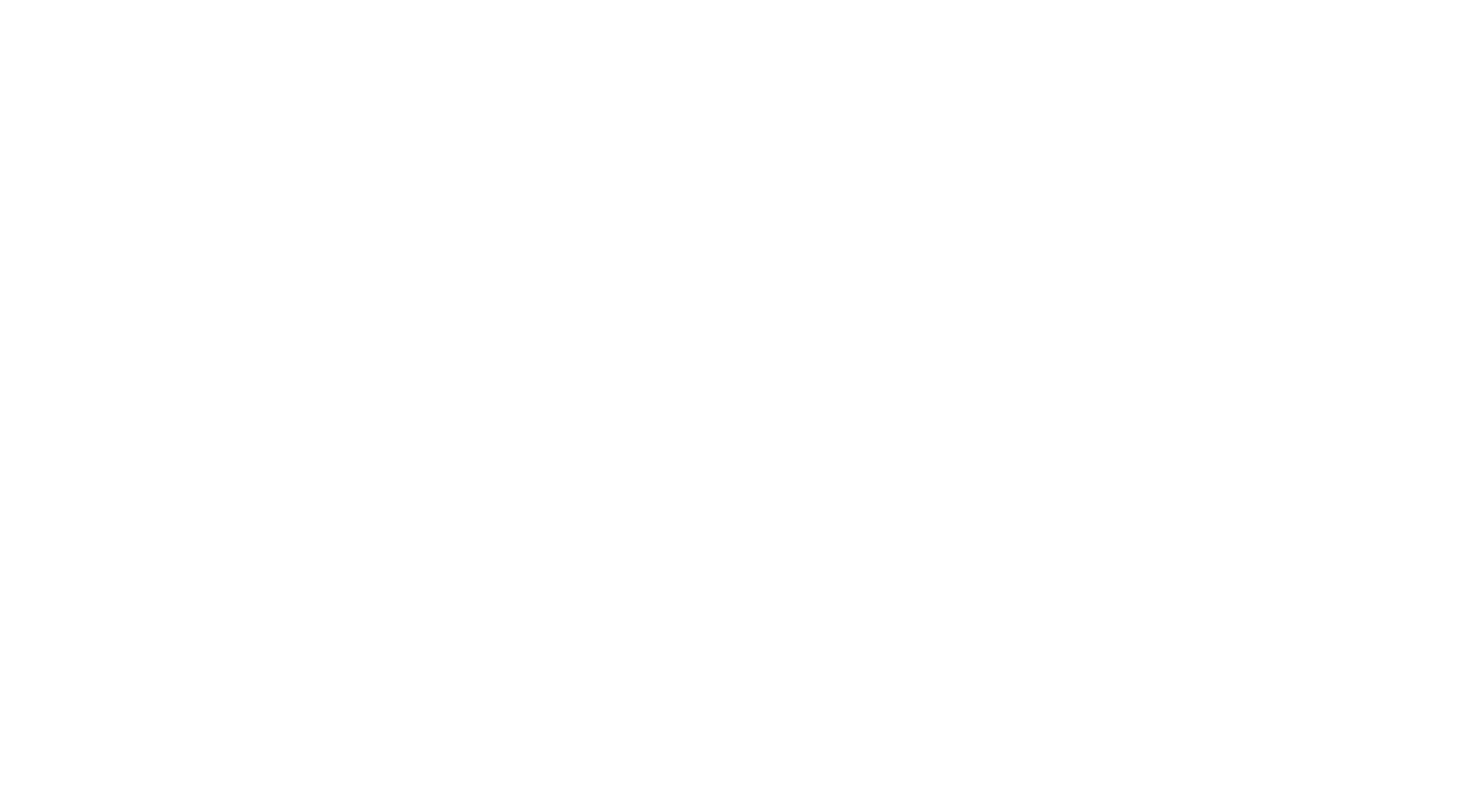
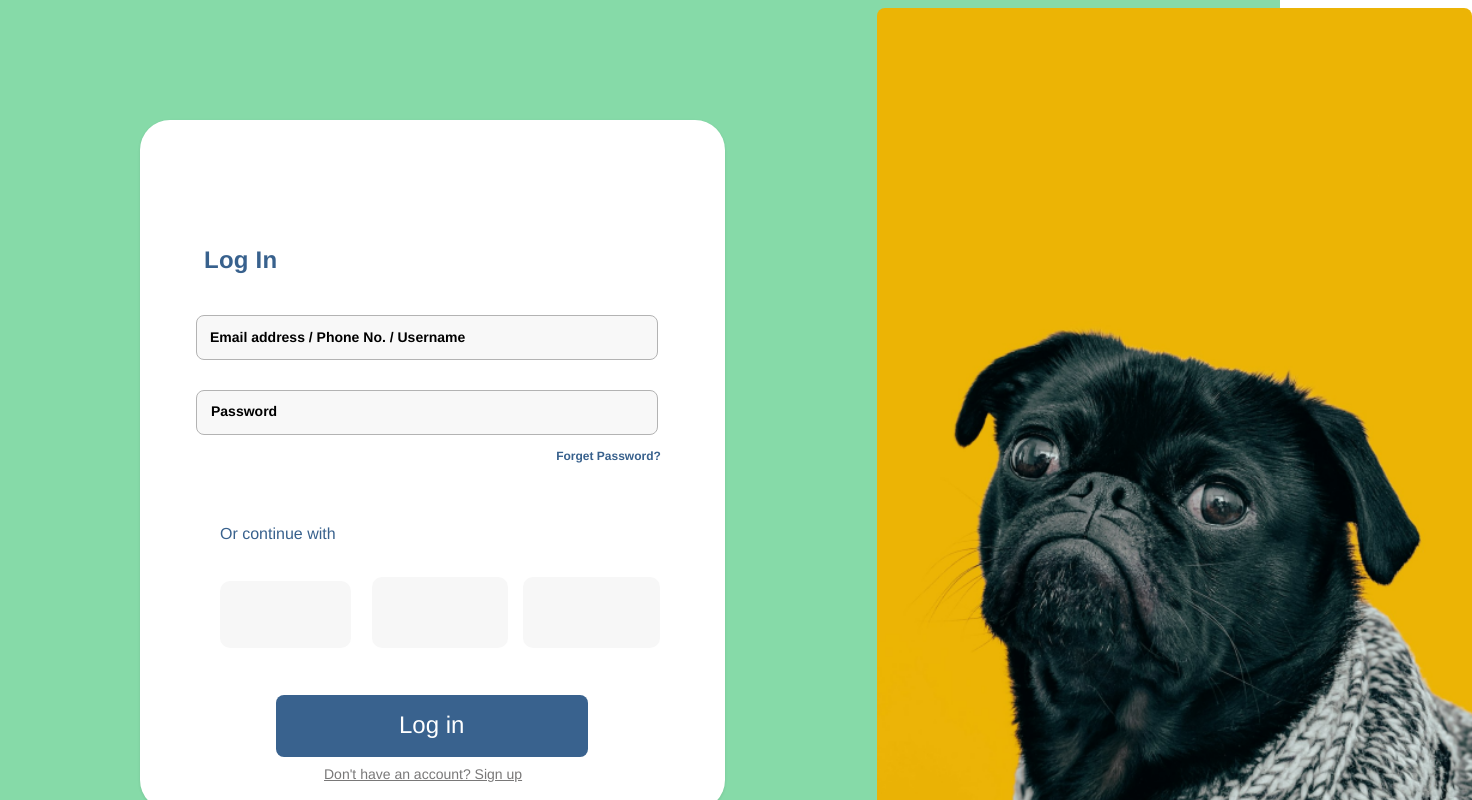
Before and after one commit to hit-sharq/petApp-frontend, a React (Vite) app: page /log in a window 1280 px wide. Before the commit this address had no page. Shown: the part 140-940 px from the top of the page, 1472 px wide, since content can reach past the window. Before the commit the page ends 800 px from the top, so only its background shows below. Built offline with nearby package versions, Linux system fonts and the light colour scheme.

Commit message:
Login changes

```diff
--- a/src/App.jsx
+++ b/src/App.jsx
@@ -8,6 +8,7 @@ import "./index.css";
 import { Overview } from "./components/Overview";
 import { Health } from "./components/Health";
 import { Login } from "./components/Login";
+import { Log } from "./components/Log";
 import { AddPet } from "./components/Addpet";
 import { Community } from "./components/Community";
 import { SignUp } from "./components/SignUp";
@@ -27,6 +28,7 @@ function App() {
     <Routes>
       <Route path="/" element={<Layout />}>
         <Route index element={<Login />} />
+        <Route path="/log" element={<Log />} />
         <Route path="/signup" element={<SignUp/>}/>
         <Route path="/overview" element={<Overview />} />
         <Route path="/health" element={<Health />} />
--- /dev/null
+++ b/src/components/Log.jsx
@@ -0,0 +1,117 @@
+import React from "react";
+import { NavLink } from "react-router-dom";
+// import deviconApple from "./devicon-apple.svg";
+// import flatColorIconsGoogle from "./flat-color-icons-google.svg";
+// import layer11 from "./layer-1-1.png";
+// import line1 from "./line-1.png";
+// import logosMetaIcon from "./logos-meta-icon.svg";
+// import petPal from "./pet-pal.png";
+// import rectangle8 from "./rectangle-8.svg";
+// import rectangle from "./rectangle.png";
+
+export const Log = () => {
+  return (
+    <div className="bg-[#86daa8] flex flex-row justify-center w-full h-[100vh]">
+      <div className="bg-variable-collection-light-green w-[1512px] h-[982px] relative">
+        <div className="absolute w-[585px] h-[690px] top-[146px] left-[140px] bg-white rounded-[30px] shadow-[0px_1px_3px_#0000001a]">
+          {/* <img
+            className="absolute w-[37px] h-1.5 top-[162px] left-[62px]"
+            alt="Rectangle"
+            src={rectangle}
+          /> */}
+
+          <div className="absolute w-[105px] top-[329px] left-[416px] [font-family:'Instrument_Sans-SemiBold',Helvetica] font-semibold text-variable-collection-primary-color text-xs text-center tracking-[0] leading-[normal]">
+            Forget Password?
+          </div>
+
+          <div className="absolute w-[464px] h-[45px] top-[270px] left-14">
+            <div className="relative w-[462px] h-[45px] bg-greyish rounded-lg border border-solid border-dark-grey">
+              <div className="absolute w-[88px] top-3 left-3.5 [font-family:'Instrument_Sans-SemiBold',Helvetica] font-semibold text-purple-fade text-sm tracking-[0] leading-[normal]">
+                Password
+              </div>
+            </div>
+          </div>
+
+          <div className="absolute w-[464px] h-[45px] top-[195px] left-14">
+            <div className="relative w-[462px] h-[45px] bg-greyish rounded-lg border border-solid border-dark-grey">
+              <p className="absolute w-[265px] top-[13px] left-[13px] [font-family:'Instrument_Sans-SemiBold',Helvetica] font-semibold text-purple-fade text-sm tracking-[0] leading-[normal]">
+                Email address / Phone No. / Username
+              </p>
+            </div>
+          </div>
+
+          <div className="absolute top-[405px] left-20 [font-family:'Instrument_Sans-Regular',Helvetica] font-normal text-variable-collection-primary-color text-base tracking-[0] leading-[normal]">
+            Or continue with
+          </div>
+
+          <p className="absolute top-[646px] left-[184px] [font-family:'Instrument_Sans-Regular',Helvetica] font-normal text-[#797878] text-sm tracking-[0] leading-[normal] underline">
+          <a href="/signup">Don't have an account? Sign up</a>
+
+          </p>
+
+          {/* <img
+            className="absolute w-[304px] h-px top-[414px] left-[214px]"
+            alt="Line"
+            src={line1}
+          /> */}
+
+          <div className="absolute w-[131px] h-[67px] top-[461px] left-20 bg-[#f7f7f7] rounded-[10px]">
+            {/* <img
+              className="absolute w-[39px] h-[39px] top-3.5 left-[46px]"
+              alt="Flat color icons"
+              src={flatColorIconsGoogle}
+            /> */}
+          </div>
+
+          <div className="absolute w-[136px] h-[71px] top-[457px] left-[232px] bg-[#f7f7f7] rounded-[10px]">
+            {/* <img
+              className="absolute w-[46px] h-[30px] top-[21px] left-[45px]"
+              alt="Logos meta icon"
+              src={logosMetaIcon}
+            /> */}
+          </div>
+
+          <div className="absolute w-[137px] h-[71px] top-[457px] left-[383px] bg-[#f7f7f7] rounded-[10px]">
+            {/* <img
+              className="absolute w-[35px] h-[35px] top-4 left-[51px]"
+              alt="Devicon apple"
+              src={deviconApple}
+            /> */}
+          </div>
+
+          <div className="absolute w-[314px] h-[62px] top-[575px] left-[136px]">
+            <div className="relative w-[312px] h-[62px] bg-[#39628e] rounded-lg">
+              <div className="absolute top-4 left-[123px] [font-family:'Instrument_Sans-Regular',Helvetica] font-normal text-white text-2xl tracking-[0] leading-[normal]">
+                <a href="/addpet">Log in</a>
+              </div>
+            </div>
+          </div>
+
+          <div className="absolute top-[126px] left-16 [font-family:'Instrument_Sans-SemiBold',Helvetica] font-semibold text-variable-collection-primary-color text-2xl text-center tracking-[0.23px] leading-[normal]">
+            Log In
+          </div>
+
+          <div className="absolute w-[120px] h-12 top-[63px] left-14">
+            {/* <img
+              className="absolute w-[71px] h-[17px] top-[18px] left-[49px]"
+              alt="Pet pal"
+              src={petPal}
+            /> */}
+
+            {/* <img
+              className="absolute w-[47px] h-12 top-0 left-0 object-cover"
+              alt="Layer"
+              src={layer11}
+            /> */}
+          </div>
+        </div>
+
+        <img
+          className="absolute w-[595px] h-[902px] top-[34px] left-[877px] rounded-lg "
+          alt="Rectangle"
+          src='/log.png'
+        />
+      </div>
+    </div>
+  );
+};
--- a/src/components/SignUp.jsx
+++ b/src/components/SignUp.jsx
@@ -80,7 +80,7 @@ export const SignUp = () => {
           <div className="absolute w-[314px] h-[62px] top-[575px] left-[136px]">
             <div className="relative w-[312px] h-[62px] bg-[#39628e] rounded-lg">
               <div className="absolute top-4 left-[72px] [font-family:'Instrument_Sans-Regular',Helvetica] font-normal text-white text-2xl tracking-[0] leading-[normal]">
-                <a href="/login">Create account</a>
+                <a href="/log">Create account</a>
               </div>
             </div>
           </div>
```
